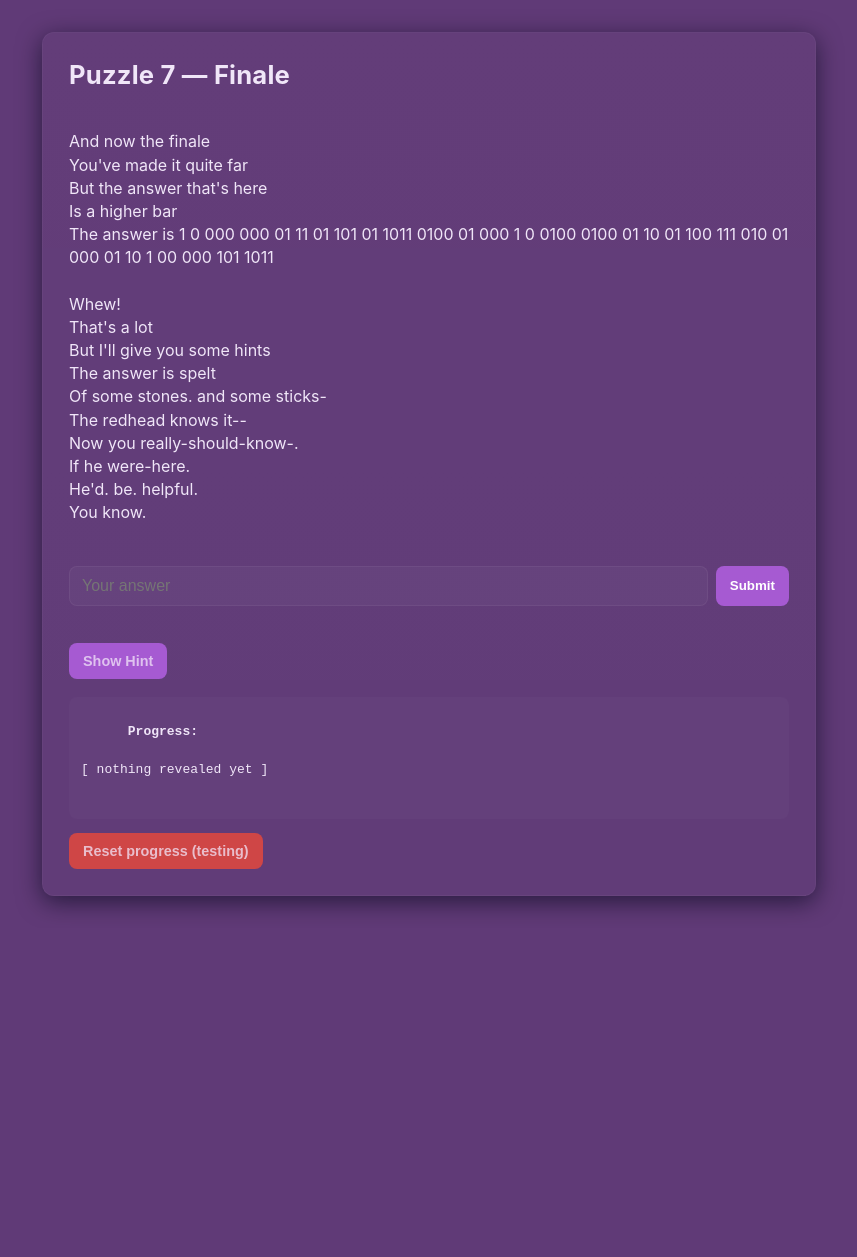
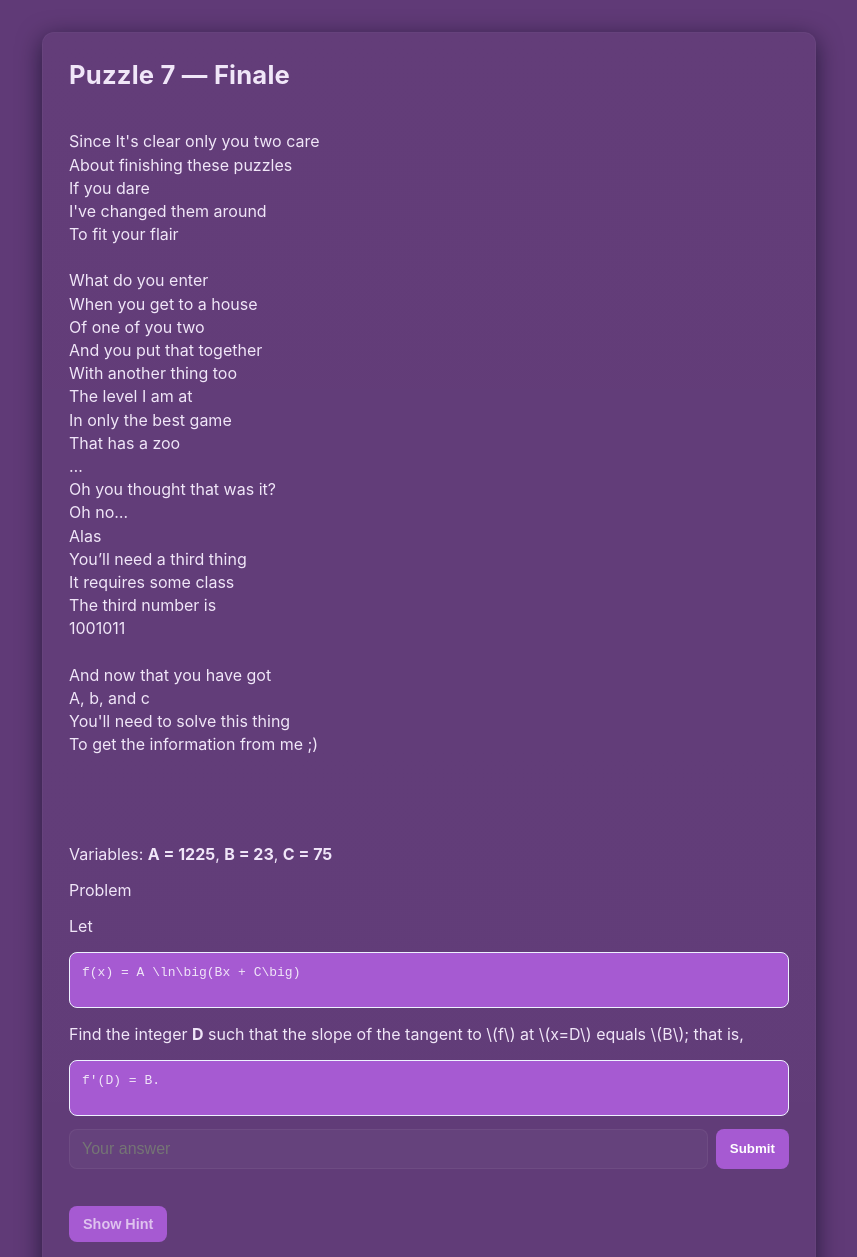
Before and after one commit to hlswan/puzzle-website, a plain HTML site: page puzzle7.html in a window 1280 px wide. Shown: the top 1257 px of the page, without its empty margins (211-1068 px from the left). Before the commit the page ends 928 px from the top, so only its background shows below. Drawn offline with Linux system fonts and the light colour scheme.

Commit message:
more stuff

```diff
--- a/puzzle7.html
+++ b/puzzle7.html
@@ -11,23 +11,57 @@
     <h1>Puzzle 7 — Finale</h1>
 
     <p class="clue">
-And now the finale
-You've made it quite far
-But the answer that's here
-Is a higher bar
-The answer is 1 0 000 000 01 11 01 101 01 1011 0100 01 000 1 0 0100 0100 01 10 01 100 111 010 01 000 01 10 1 00 000 101 1011
+Since It's clear only you two care
+About finishing these puzzles
+If you dare
+I've changed them around
+To fit your flair
 
-Whew!
-That's a lot
-But I'll give you some hints
-The answer is spelt
-Of some stones. and some sticks-
-The redhead knows it--
-Now you really-should-know-.
-If he were-here.
-He'd. be. helpful.
-You know.
+What do you enter
+When you get to a house
+Of one of you two
+And you put that together
+With another thing too
+The level I am at
+In only the best game
+That has a zoo
+…
+Oh you thought that was it?
+Oh no…
+Alas
+You’ll need a third thing
+It requires some class
+The third number is
+1001011
+
+And now that you have got
+A, b, and c
+You'll need to solve this thing
+To get the information from me ;)
+
+
     </p>
+
+    <p class="meta">Variables: <strong>A = 1225</strong>, <strong>B = 23</strong>, <strong>C = 75</strong></p>
+
+    <section aria-labelledby="problem">
+      <div class="section-title" id="problem">Problem</div>
+      <p>
+        Let
+      </p>
+
+      <pre class="math">
+f(x) = A \ln\big(Bx + C\big)
+      </pre>
+
+      <p>
+        Find the integer <strong>D</strong> such that the slope of the tangent to \(f\) at \(x=D\) equals \(B\); that is,
+      </p>
+
+      <pre class="math">
+f'(D) = B.
+      </pre>
+    </section>
 
     <div class="input-row">
       <input id="answer" type="text" placeholder="Your answer">
--- a/style.css
+++ b/style.css
@@ -38,6 +38,14 @@ p.clue {
   display: flex;
   gap: 8px;
   margin-bottom: 10px;
+}
+
+pre.math{
+      background:#a65ad2;
+      padding:12px;
+      border-radius:8px;
+      border:1px solid #eef2ff;
+      overflow:auto;
 }
 
 input[type="text"] {
```
